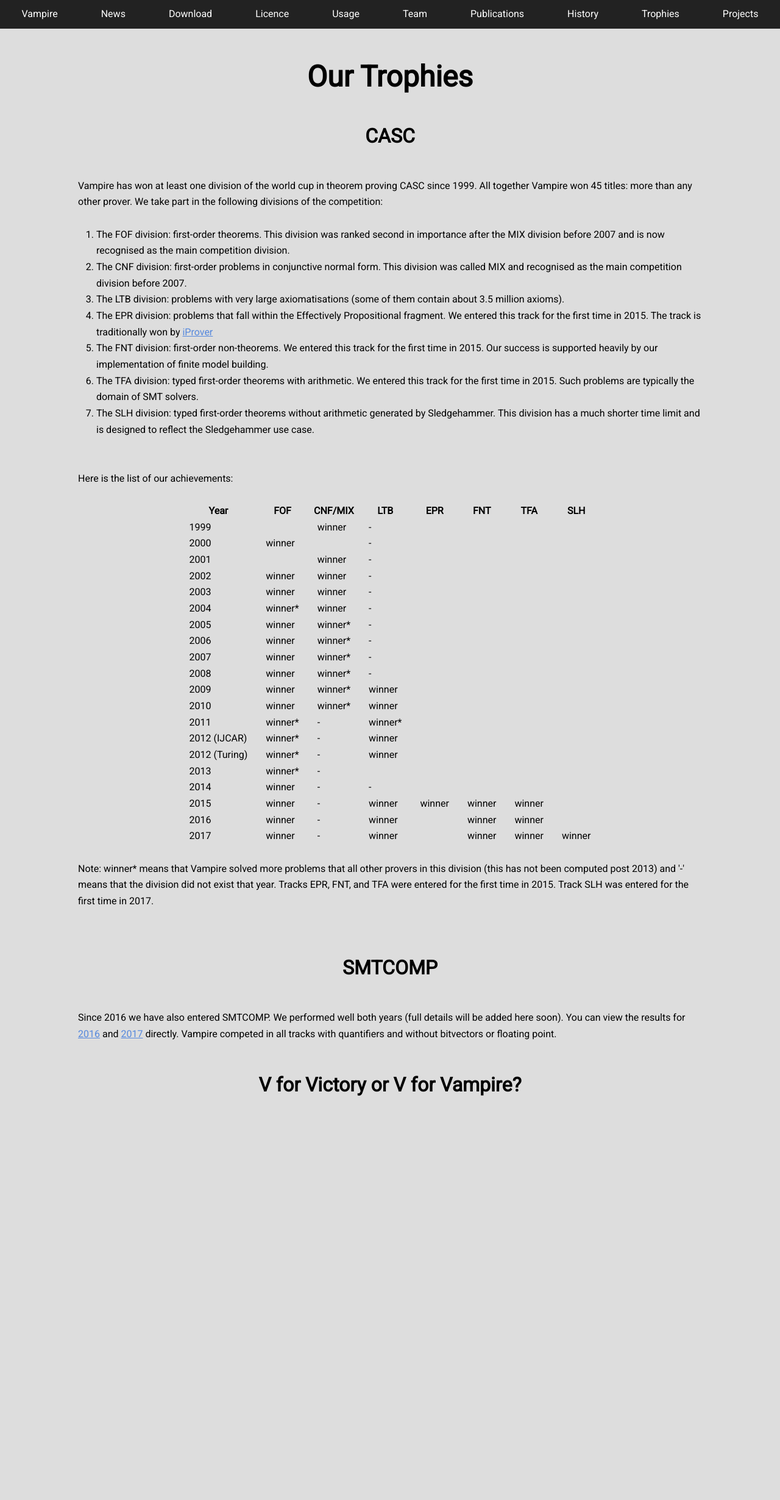
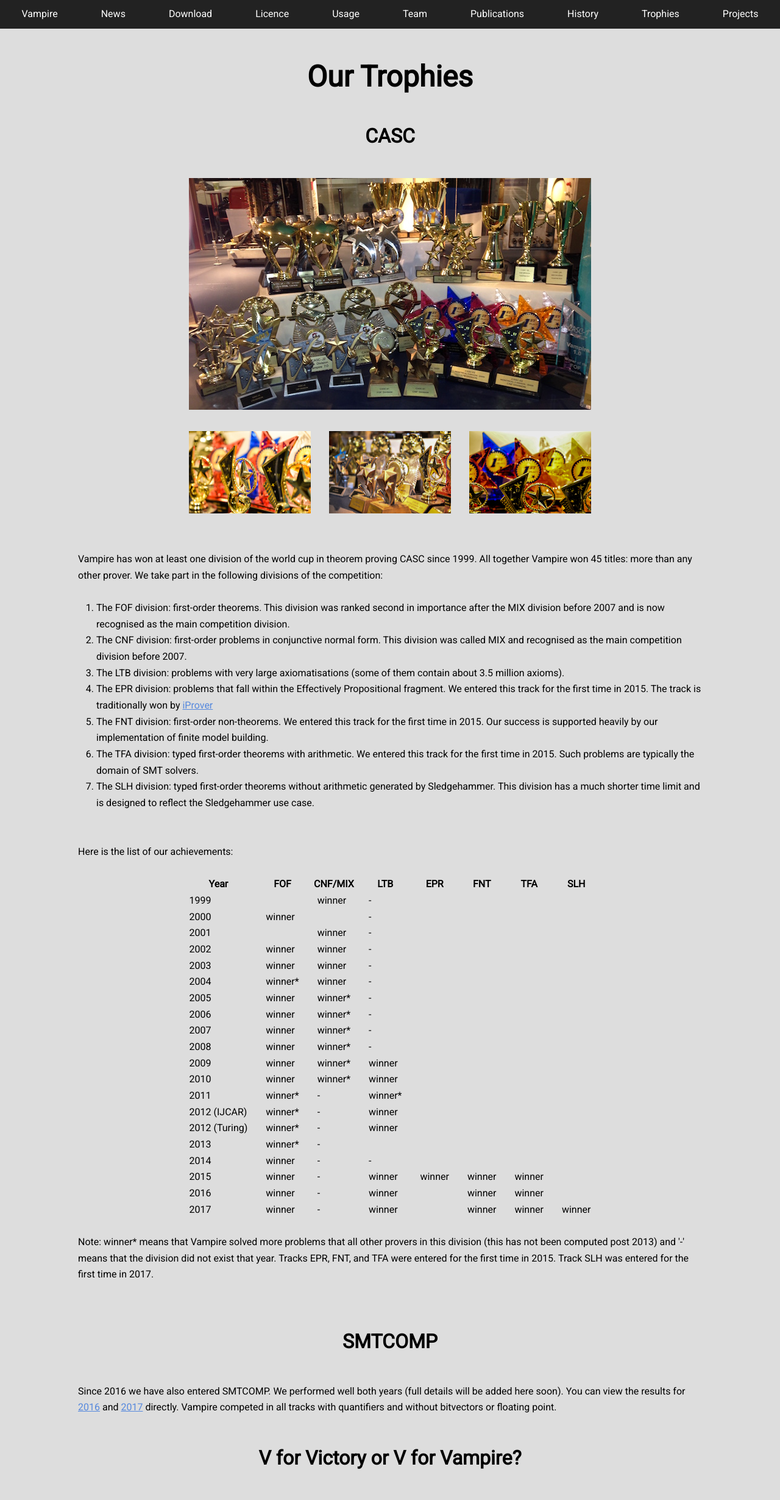
Before and after one commit to vprover/vprover.github.io, a Jekyll site: the page built from trophies.html, in a window 1280 px wide. Shown: the whole page at 61% size. Built offline with Jekyll 4.4.1, drawn with Linux system fonts in a browser that asks for light colours; before the commit the page ends 1848 px from its top, so only the background shows below that.

Commit message:
add trophy pictures

```diff
--- a/trophies.html
+++ b/trophies.html
@@ -4,6 +4,14 @@
 ---
 
 <h2>CASC</h2>
+<table>
+<tr><td colspan="3"><img src = "img/trophies.JPG" alt="Vampire trophies" width="660" height="380" align="middle" ></td></tr>
+<tr>
+<td><img src="img/trophy2.jpg" width="200" height="135" ></td>
+<td><img src="img/trophy1.jpg" width="200" height="135" ></td>
+<td><img src="img/trophy3.jpg" width="200" height="135" ></td>
+</tr>
+</table>
 <p>
 Vampire has won at least one division of the world cup in theorem proving CASC since 1999.
 All together Vampire won 45 titles: more than any other prover.
```
Also changed, not shown: img/trophies.JPG (added), img/trophy1.jpg (added), img/trophy2.jpg (added), img/trophy3.jpg (added).
